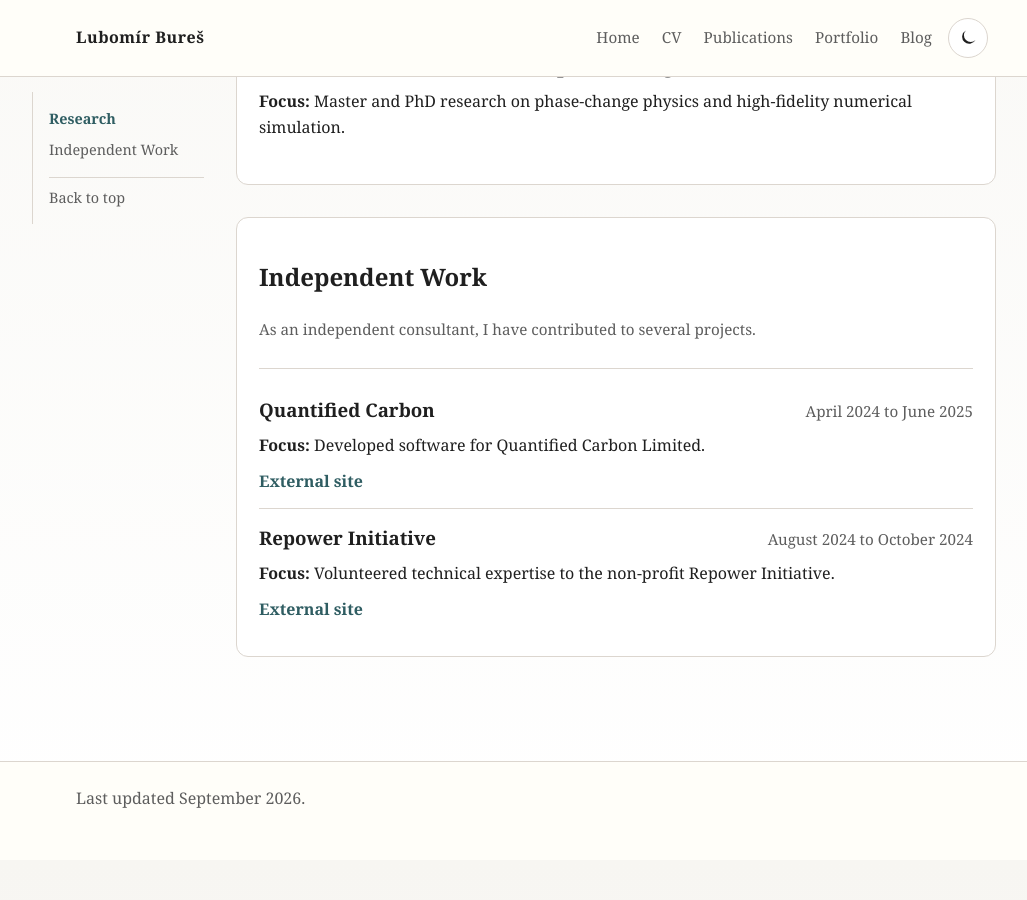
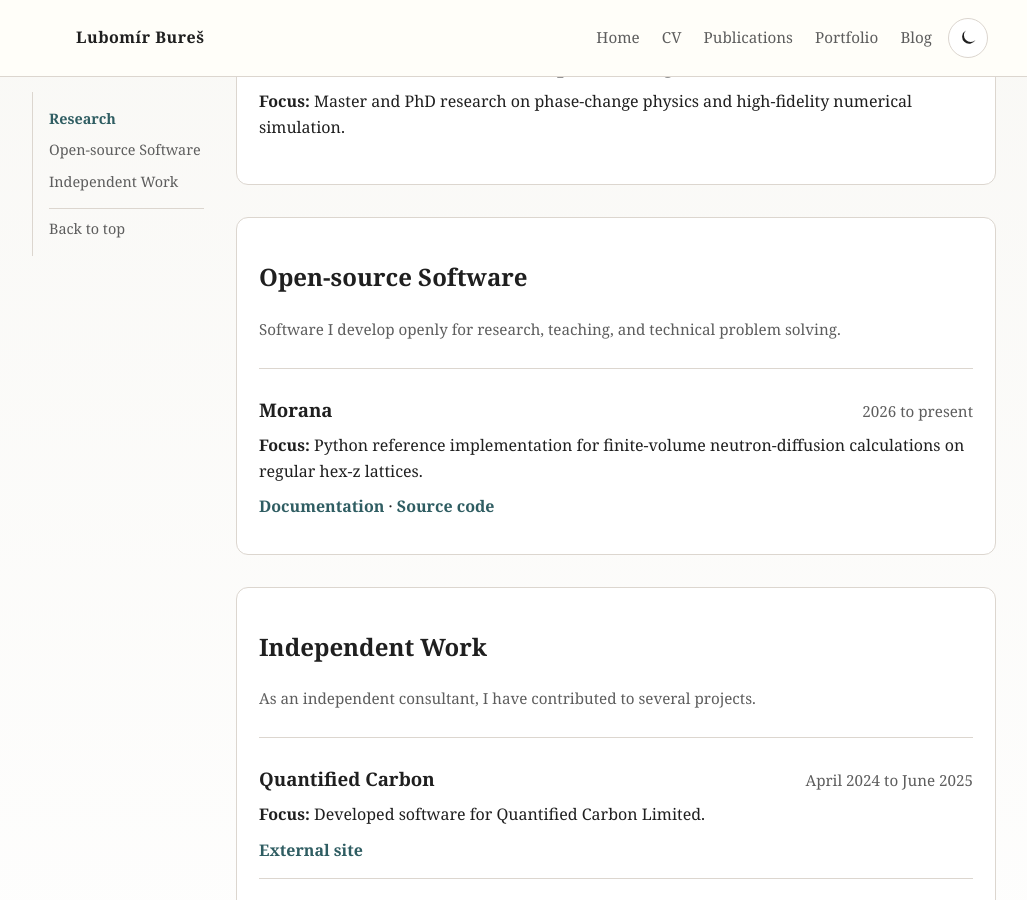
Before and after one commit to tannhorn/tannhorn.github.io, a Jekyll site: the page built from portfolio.md, in a window 1280 px wide and 900 px high, scrolled down 450 px. Shown: the whole window, without its empty margins (108-1135 px from the left). Built offline with Jekyll 4.4.1, drawn with Linux system fonts in a browser that asks for light colours; before the commit the page ends 1310 px from its top, so only the background shows below that.

Commit message:
added morana

```diff
--- a/_data/portfolio.yml
+++ b/_data/portfolio.yml
@@ -9,6 +9,18 @@
       summary: "Master and PhD research on phase-change physics and high-fidelity numerical simulation."
       status: "October 2017 to September 2021"
       slug: "direct-numerical-simulation-of-phase-change"
+- name: "Open-source Software"
+  tagline: "Software I develop openly for research, teaching, and technical problem solving."
+  items:
+    - name: "Morana"
+      summary: "Python reference implementation for finite-volume neutron-diffusion calculations on regular hex-z lattices."
+      status: "2026 to present"
+      links:
+        - label: "Documentation"
+          url: "/morana/"
+        - label: "Source code"
+          url: "https://github.com/tannhorn/morana"
+          external: true
 - name: "Independent Work"
   tagline: "As an independent consultant, I have contributed to several projects."
   items:
--- a/portfolio.md
+++ b/portfolio.md
@@ -54,6 +54,13 @@ section_nav_prefix: portfolio
               <a href="{{ project.link }}" target="_blank" rel="noopener noreferrer" aria-label="Visit {{ project.name | escape }} website (opens in new tab)">External site</a>
             </p>
           {% endif %}
+          {% if project.links %}
+            <p class="project-links">
+              {% for link in project.links %}
+                <a href="{% if link.external %}{{ link.url }}{% else %}{{ link.url | relative_url }}{% endif %}"{% if link.external %} target="_blank" rel="noopener noreferrer" aria-label="{{ link.label | escape }} for {{ project.name | escape }} (opens in new tab)"{% endif %}>{{ link.label }}</a>{% unless forloop.last %} · {% endunless %}
+              {% endfor %}
+            </p>
+          {% endif %}
         </div>
       {% endfor %}
     </div>
--- a/robots.txt
+++ b/robots.txt
@@ -1,3 +1,4 @@
 User-agent: *
 Allow: /
 Sitemap: https://www.lubomirbures.com/sitemap.xml
+Sitemap: https://www.lubomirbures.com/morana/sitemap.xml
```
